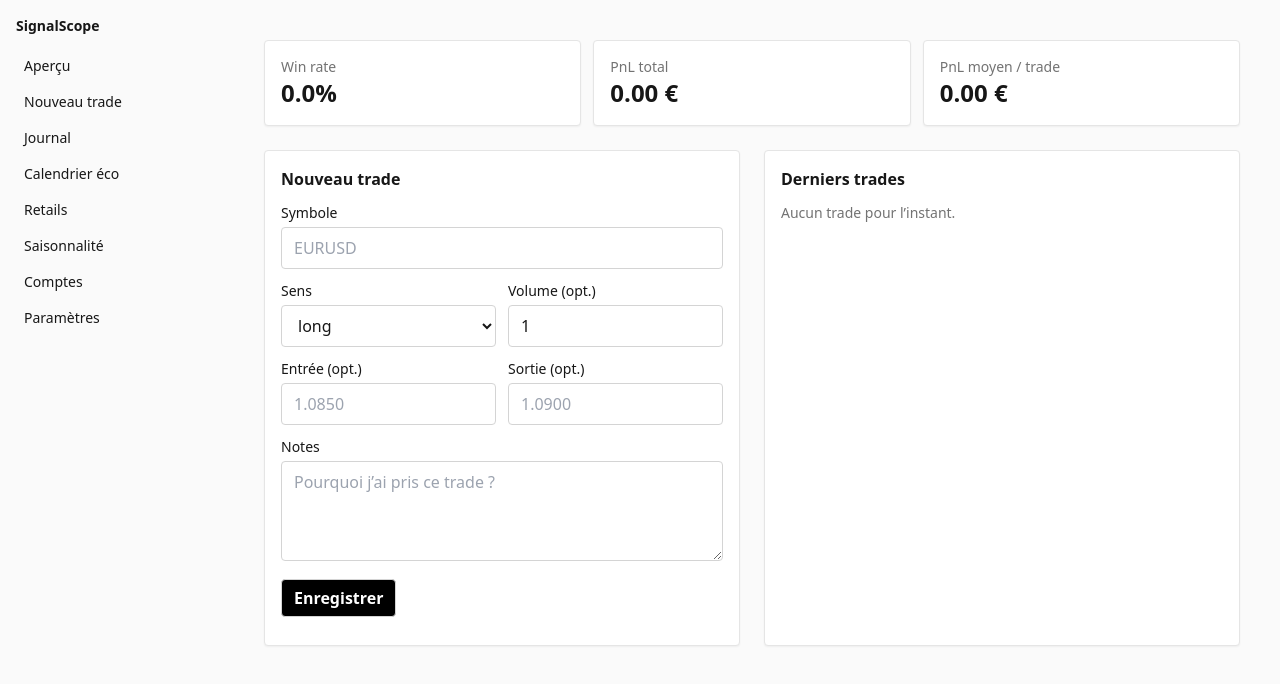
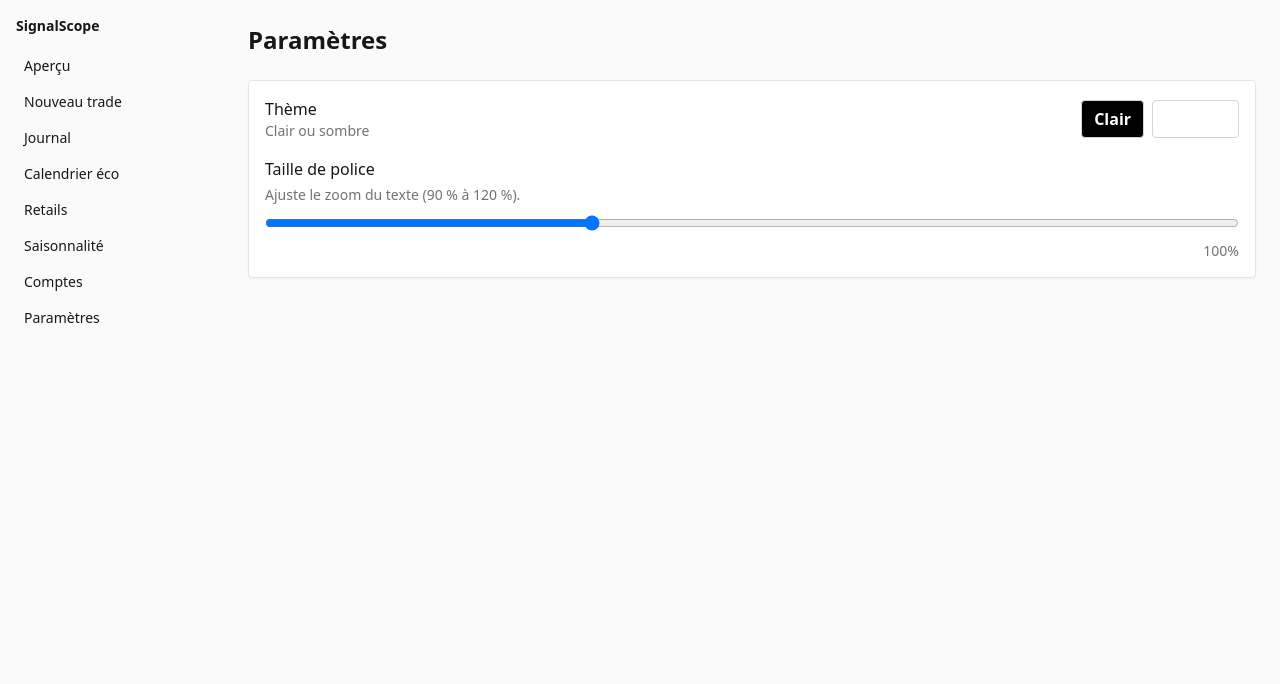
Before and after one commit to 13artcolor-png/Signalscope, a Next.js app: page / in a window 1280 px wide. Shown: the top 684 px of the page. Built offline with nearby package versions, Linux system fonts and the light colour scheme; no server answers; the database is empty.

Commit message:
Update page.tsx

```diff
--- a/app/page.tsx
+++ b/app/page.tsx
@@ -1,188 +1,72 @@
 'use client';
 
 import { useEffect, useState } from 'react';
-import { createClient } from '@supabase/supabase-js';
 
-const supabase = createClient(
-  process.env.NEXT_PUBLIC_SUPABASE_URL!,
-  process.env.NEXT_PUBLIC_SUPABASE_ANON_KEY!
-);
+type Theme = 'light' | 'dark';
 
-// --- anti-crash helpers ---
-function asNumber(x: any): number | null {
-  if (x === null || x === undefined) return null;
-  if (typeof x === 'number') return Number.isFinite(x) ? x : null;
-  const s = String(x).trim().replace(',', '.');
-  if (s === '') return null;
-  const n = Number(s);
-  return Number.isFinite(n) ? n : null;
-}
-function euro(x: any): string {
-  const n = asNumber(x);
-  return `${(n ?? 0).toFixed(2)} €`;
-}
-// --------------------------
+export default function SettingsPage() {
+  const [theme, setTheme] = useState<Theme>('light');
+  const [font, setFont] = useState(100); // 90–120 %
 
-type Trade = {
-  id?: number;
-  symbol: string;
-  side: 'long' | 'short';
-  entry_price: number | null;
-  exit_price: number | null;
-  volume?: number | null;
-  pnl_eur: number | null;
-  opened_at: string | null;
-  closed_at: string | null;
-  notes?: string | null;
-};
+  // Charge préférences depuis le navigateur
+  useEffect(() => {
+    const t = (localStorage.getItem('ss_theme') as Theme) || 'light';
+    const f = Number(localStorage.getItem('ss_font') || 100);
+    setTheme(t);
+    setFont(Number.isFinite(f) ? f : 100);
+  }, []);
 
-export default function Page() {
-  // formulaire
-  const [symbol, setSymbol] = useState('');
-  const [side, setSide] = useState<'long' | 'short'>('long');
-  const [entry, setEntry] = useState('');
-  const [exit, setExit] = useState('');
-  const [volume, setVolume] = useState('1');
-  const [notes, setNotes] = useState('');
+  // Applique thème + taille de police
+  useEffect(() => {
+    const root = document.documentElement;
+    if (theme === 'dark') root.classList.add('dark');
+    else root.classList.remove('dark');
+    localStorage.setItem('ss_theme', theme);
 
-  // données
-  const [trades, setTrades] = useState<Trade[]>([]);
-  const [status, setStatus] = useState('');
-
-  // stats
-  const pnls = trades.map(t => asNumber(t.pnl_eur)).filter((n): n is number => n !== null);
-  const total = pnls.reduce((a, b) => a + b, 0);
-  const wins = pnls.filter(n => n > 0).length;
-  const winRate = pnls.length ? (wins / pnls.length) * 100 : 0;
-  const avg = pnls.length ? total / pnls.length : 0;
-
-  async function load() {
-    const { data } = await supabase
-      .from('trades')
-      .select('*')
-      .order('opened_at', { ascending: false })
-      .limit(100);
-    setTrades((data as Trade[]) || []);
-  }
-
-  useEffect(() => { load(); }, []);
-
-  async function save(e: React.FormEvent) {
-    e.preventDefault();
-    setStatus('Enregistrement…');
-
-    const eNum = asNumber(entry);
-    const xNum = asNumber(exit);
-    const vNum = asNumber(volume) ?? 1;
-
-    let pnl: number | null = null;
-    if (eNum !== null && xNum !== null) {
-      pnl = side === 'long' ? (xNum - eNum) * vNum : (eNum - xNum) * vNum;
-    }
-
-    const row: Trade = {
-      symbol: symbol.trim() || 'EURUSD',
-      side,
-      entry_price: eNum,
-      exit_price: xNum,
-      volume: vNum,
-      pnl_eur: pnl,
-      opened_at: new Date().toISOString(),
-      closed_at: xNum !== null ? new Date().toISOString() : null,
-      notes: notes || null,
-    };
-
-    const { error } = await supabase.from('trades').insert(row);
-    if (error) setStatus('❌ ' + error.message);
-    else {
-      setStatus('✅ Trade enregistré');
-      setSymbol(''); setEntry(''); setExit(''); setVolume('1'); setNotes('');
-      load();
-    }
-  }
+    root.style.setProperty('--app-font-scale', `${font}%`);
+    localStorage.setItem('ss_font', String(font));
+  }, [theme, font]);
 
   return (
-    <div className="max-w-6xl mx-auto space-y-6 p-4">
-      {/* Stats */}
-      <div className="grid grid-cols-1 md:grid-cols-3 gap-3">
-        <div className="card p-4"><div className="text-sm text-neutral-500">Win rate</div><div className="text-2xl font-semibold">{winRate.toFixed(1)}%</div></div>
-        <div className="card p-4"><div className="text-sm text-neutral-500">PnL total</div><div className="text-2xl font-semibold">{euro(total)}</div></div>
-        <div className="card p-4"><div className="text-sm text-neutral-500">PnL moyen / trade</div><div className="text-2xl font-semibold">{euro(avg)}</div></div>
-      </div>
+    <div className="space-y-6">
+      <h1 className="text-2xl font-bold">Paramètres</h1>
 
-      <div className="grid grid-cols-1 md:grid-cols-2 gap-6">
-        {/* Formulaire */}
-        <div className="card p-4">
-          <h2 className="font-semibold mb-3">Nouveau trade</h2>
-          <form onSubmit={save} className="space-y-3">
-            <div>
-              <div className="text-sm mb-1">Symbole</div>
-              <input className="input" value={symbol} onChange={e => setSymbol(e.target.value)} placeholder="EURUSD" />
-            </div>
-            <div className="grid grid-cols-2 gap-3">
-              <div>
-                <div className="text-sm mb-1">Sens</div>
-                <select className="input" value={side} onChange={e => setSide(e.target.value as 'long' | 'short')}>
-                  <option value="long">long</option>
-                  <option value="short">short</option>
-                </select>
-              </div>
-              <div>
-                <div className="text-sm mb-1">Volume (opt.)</div>
-                <input className="input" value={volume} onChange={e => setVolume(e.target.value)} placeholder="1" />
-              </div>
-            </div>
-            <div className="grid grid-cols-2 gap-3">
-              <div>
-                <div className="text-sm mb-1">Entrée (opt.)</div>
-                <input className="input" value={entry} onChange={e => setEntry(e.target.value)} placeholder="1.0850" />
-              </div>
-              <div>
-                <div className="text-sm mb-1">Sortie (opt.)</div>
-                <input className="input" value={exit} onChange={e => setExit(e.target.value)} placeholder="1.0900" />
-              </div>
-            </div>
-            <div>
-              <div className="text-sm mb-1">Notes</div>
-              <textarea className="input min-h-[100px]" value={notes} onChange={e => setNotes(e.target.value)} placeholder="Pourquoi j’ai pris ce trade ?" />
-            </div>
-            <button className="btn">Enregistrer</button>
-            <div className="text-xs text-neutral-500">{status}</div>
-          </form>
+      <div className="card p-4 space-y-4">
+        <div className="flex items-center justify-between">
+          <div>
+            <div className="font-medium">Thème</div>
+            <div className="text-sm text-neutral-500">Clair ou sombre</div>
+          </div>
+          <div className="flex gap-2">
+            <button
+              className={`btn ${theme === 'light' ? 'btn-primary' : 'btn-ghost'}`}
+              onClick={() => setTheme('light')}
+            >
+              Clair
+            </button>
+            <button
+              className={`btn ${theme === 'dark' ? 'btn-primary' : 'btn-ghost'}`}
+              onClick={() => setTheme('dark')}
+            >
+              Sombre
+            </button>
+          </div>
         </div>
 
-        {/* Liste */}
-        <div className="card p-4">
-          <h2 className="font-semibold mb-3">Derniers trades</h2>
-          <div className="divide-y">
-            {trades.map((t) => {
-              let pnl = t.pnl_eur;
-              if ((pnl === null || pnl === undefined) && t.entry_price != null && t.exit_price != null) {
-                const eNum = asNumber(t.entry_price);
-                const xNum = asNumber(t.exit_price);
-                if (eNum !== null && xNum !== null) {
-                  pnl = t.side === 'long' ? (xNum - eNum) : (eNum - xNum);
-                }
-              }
-              const pnlNum = asNumber(pnl) ?? 0;
-              const green = pnlNum >= 0;
-
-              return (
-                <div key={t.id} className="py-2 flex items-center gap-3">
-                  <span className={`px-2 py-1 rounded-full text-xs ${t.side === 'long' ? 'bg-emerald-100 text-emerald-700' : 'bg-rose-100 text-rose-700'}`}>
-                    {t.side}
-                  </span>
-                  <div className="w-24 font-medium">{t.symbol}</div>
-                  <div className="text-sm text-neutral-600">E: {t.entry_price ?? '-'} / S: {t.exit_price ?? '-'}</div>
-                  <div className={`ml-auto text-sm px-2 py-1 rounded-full ${green ? 'bg-emerald-100 text-emerald-700' : 'bg-rose-100 text-rose-700'}`}>
-                    {euro(pnlNum)}
-                  </div>
-                  <div className="text-xs w-16 text-right">{t.closed_at ? 'Clôturé' : 'Ouvert'}</div>
-                </div>
-              );
-            })}
-            {trades.length === 0 && <div className="text-sm text-neutral-500">Aucun trade pour l’instant.</div>}
+        <div>
+          <div className="font-medium mb-1">Taille de police</div>
+          <div className="text-sm text-neutral-500 mb-2">
+            Ajuste le zoom du texte (90 % à 120 %).
           </div>
+          <input
+            type="range"
+            min={90}
+            max={120}
+            value={font}
+            onChange={(e) => setFont(Number(e.target.value))}
+            className="w-full"
+          />
+          <div className="text-right text-sm text-neutral-500 mt-1">{font}%</div>
         </div>
       </div>
     </div>
```
